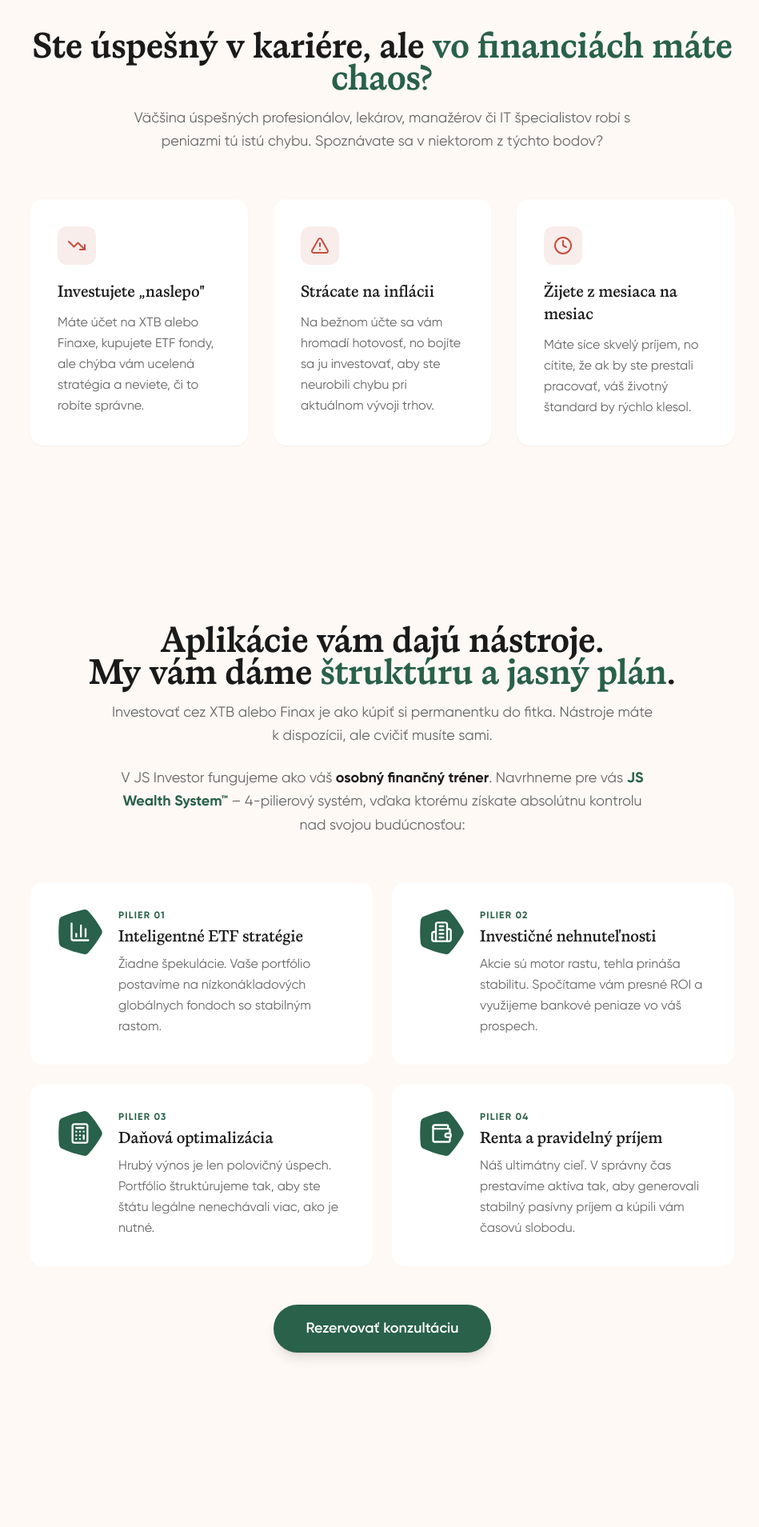
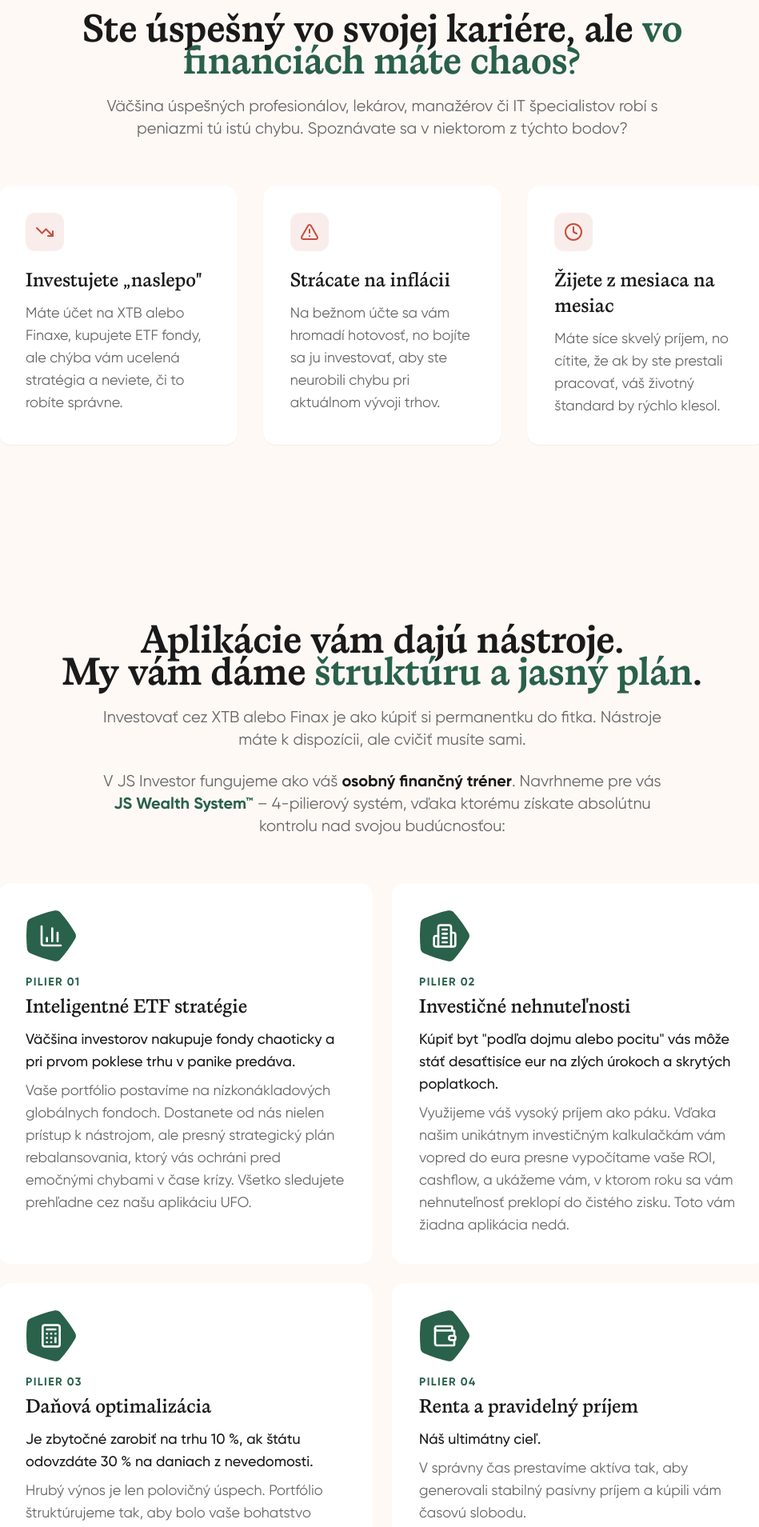
Before and after one commit to matus-babiak/js-investor, a React (Vite) app: page / in a window 1280 px wide. Shown: the part 880-2789 px from the top of the page at 80% size, without its empty margins (162-1111 px from the left). Built offline with nearby package versions, Linux system fonts and the light colour scheme; the HTML template or start-up script is replaced by a standard one.

Commit message:
Add FAQ section, improve typography and layout
Co-authored-by: Cursor <cursoragent@cursor.com>

```diff
--- a/src/components/BenefitsSection.tsx
+++ b/src/components/BenefitsSection.tsx
@@ -25,7 +25,7 @@ const BenefitsSection = () => {
   return (
     <section className="section-padding section-alt">
       <div ref={ref} className="content-width">
-        <h2 className={`scroll-animate ${isVisible ? 'visible' : ''} text-3xl md:text-4xl lg:text-[44px] font-serif font-bold text-foreground leading-tight mb-14 text-center`}>
+        <h2 className={`scroll-animate ${isVisible ? 'visible' : ''} text-3xl md:text-4xl lg:text-[48px] font-serif font-bold text-foreground  mb-14 text-center`}>
           Čo získate vďaka <span className="text-primary">JS Wealth System™</span>?
         </h2>
 
@@ -39,10 +39,10 @@ const BenefitsSection = () => {
                 <b.icon className="w-7 h-7 text-primary" />
               </div>
               <div>
-                <h3 className="font-serif text-2xl font-semibold text-foreground mb-3">
+                <h3 className="font-serif text-[26px] font-semibold text-foreground mb-3">
                   {b.title}
                 </h3>
-                <p className="text-lg text-muted-foreground leading-relaxed">{b.text}</p>
+                <p className="text-xl text-muted-foreground ">{b.text}</p>
               </div>
             </div>
           ))}
--- /dev/null
+++ b/src/components/FAQSection.tsx
@@ -0,0 +1,65 @@
+import { useState } from "react";
+import { ChevronDown } from "lucide-react";
+import { useScrollAnimation } from "@/hooks/use-scroll-animation";
+
+const faqs = [
+  {
+    question: "Prečo mi nestačí investovať cez Finax alebo Portu?",
+    answer: "Aplikácie sú skvelé nástroje pre základné sporenie. Avšak nedokážu analyzovať vašu úverovú bonitu, neporadia vám, či sa vám oplatí zobrať hypotéku na investičný byt, a nevyriešia vaše dane. My sme architektúrou vášho celého majetku, nielen jedného účtu.",
+  },
+  {
+    question: "Prečo si nespravovať XTB účet sám?",
+    answer: "Štatistiky ukazujú, že až 75 % ľudí pri samostatnom obchodovaní prichádza o peniaze. Náš systém vás chráni pred najväčším rizikom na trhu – pred vašimi vlastnými emóciami a zlými rozhodnutiami.",
+  },
+];
+
+const FAQSection = () => {
+  const { ref, isVisible } = useScrollAnimation();
+  const [openIndex, setOpenIndex] = useState<number | null>(null);
+
+  const toggleFaq = (index: number) => {
+    setOpenIndex(openIndex === index ? null : index);
+  };
+
+  return (
+    <section className="section-padding section-alt">
+      <div ref={ref} className="content-width">
+        <h2 className={`scroll-animate ${isVisible ? 'visible' : ''} text-3xl md:text-4xl lg:text-[48px] font-serif font-bold text-foreground  mb-12 text-center`}>
+          Často kladené otázky
+        </h2>
+
+        <div className="space-y-4 max-w-[880px] mx-auto">
+          {faqs.map((faq, i) => (
+            <div
+              key={i}
+              className={`scroll-animate scroll-animate-delay-${i + 1} ${isVisible ? 'visible' : ''} bg-card rounded-2xl overflow-hidden border-2 border-transparent transition-all duration-300 ${openIndex === i ? 'border-primary' : 'hover:border-primary/30'}`}
+            >
+              <button
+                onClick={() => toggleFaq(i)}
+                className="w-full flex items-center justify-between p-6 md:p-8 text-left cursor-pointer"
+              >
+                <h3 className="font-serif text-xl md:text-2xl font-semibold text-foreground pr-4">
+                  {faq.question}
+                </h3>
+                <ChevronDown
+                  className={`w-7 h-7 text-primary flex-shrink-0 transition-transform duration-300 ${openIndex === i ? 'rotate-180' : ''}`}
+                />
+              </button>
+              <div
+                className={`grid transition-all duration-300 ease-in-out ${openIndex === i ? 'grid-rows-[1fr] opacity-100' : 'grid-rows-[0fr] opacity-0'}`}
+              >
+                <div className="overflow-hidden">
+                  <p className="px-6 md:px-8 pb-6 md:pb-8 text-lg text-muted-foreground ">
+                    {faq.answer}
+                  </p>
+                </div>
+              </div>
+            </div>
+          ))}
+        </div>
+      </div>
+    </section>
+  );
+};
+
+export default FAQSection;
--- a/src/components/MechanismSection.tsx
+++ b/src/components/MechanismSection.tsx
@@ -6,25 +6,29 @@ const pillars = [
     icon: BarChart3,
     num: "01",
     title: "Inteligentné ETF stratégie",
-    text: "Žiadne špekulácie. Vaše portfólio postavíme na nízkonákladových globálnych fondoch so stabilným rastom.",
+    lead: "Väčšina investorov nakupuje fondy chaoticky a pri prvom poklese trhu v panike predáva.",
+    text: "Vaše portfólio postavíme na nízkonákladových globálnych fondoch. Dostanete od nás nielen prístup k nástrojom, ale presný strategický plán rebalansovania, ktorý vás ochráni pred emočnými chybami v čase krízy. Všetko sledujete prehľadne cez našu aplikáciu UFO.",
   },
   {
     icon: Building2,
     num: "02",
     title: "Investičné nehnuteľnosti",
-    text: "Akcie sú motor rastu, tehla prináša stabilitu. Spočítame vám presné ROI a využijeme bankové peniaze vo váš prospech.",
+    lead: "Kúpiť byt \"podľa dojmu alebo pocitu\" vás môže stáť desaťtisíce eur na zlých úrokoch a skrytých poplatkoch.",
+    text: "Využijeme váš vysoký príjem ako páku. Vďaka našim unikátnym investičným kalkulačkám vám vopred do eura presne vypočítame vaše ROI, cashflow, a ukážeme vám, v ktorom roku sa vám nehnuteľnosť preklopí do čistého zisku. Toto vám žiadna aplikácia nedá.",
   },
   {
     icon: Calculator,
     num: "03",
     title: "Daňová optimalizácia",
-    text: "Hrubý výnos je len polovičný úspech. Portfólio štruktúrujeme tak, aby ste štátu legálne nenechávali viac, ako je nutné.",
+    lead: "Je zbytočné zarobiť na trhu 10 %, ak štátu odovzdáte 30 % na daniach z nevedomosti.",
+    text: "Hrubý výnos je len polovičný úspech. Portfólio štruktúrujeme tak, aby bolo vaše bohatstvo chránené a aby ste štátu legálne nenechávali viac, ako je absolútne nutné.",
   },
   {
     icon: Wallet,
     num: "04",
     title: "Renta a pravidelný príjem",
-    text: "Náš ultimátny cieľ. V správny čas prestavíme aktíva tak, aby generovali stabilný pasívny príjem a kúpili vám časovú slobodu.",
+    lead: "Náš ultimátny cieľ.",
+    text: "V správny čas prestavíme aktíva tak, aby generovali stabilný pasívny príjem a kúpili vám časovú slobodu.",
   },
 ];
 
@@ -34,16 +38,16 @@ const MechanismSection = () => {
   return (
     <section className="section-padding">
       <div ref={ref} className="content-width">
-        <h2 className={`scroll-animate ${isVisible ? 'visible' : ''} text-3xl md:text-4xl lg:text-[44px] font-serif font-bold text-foreground leading-tight mb-4 text-center`}>
+        <h2 className={`scroll-animate ${isVisible ? 'visible' : ''} text-3xl md:text-4xl lg:text-[48px] font-serif font-bold text-foreground  mb-6 text-center`}>
           Aplikácie vám dajú nástroje.
           <br />
           My vám dáme <span className="text-primary">štruktúru a jasný plán</span>.
         </h2>
-        <p className={`scroll-animate scroll-animate-delay-1 ${isVisible ? 'visible' : ''} text-lg text-muted-foreground text-center max-w-[680px] mx-auto mb-6 leading-relaxed`}>
+        <p className={`scroll-animate scroll-animate-delay-1 ${isVisible ? 'visible' : ''} text-xl text-muted-foreground text-center max-w-[720px] mx-auto mb-6 `}>
           Investovať cez XTB alebo Finax je ako kúpiť si permanentku do fitka. Nástroje máte k
           dispozícii, ale cvičiť musíte sami.
         </p>
-        <p className={`scroll-animate scroll-animate-delay-1 ${isVisible ? 'visible' : ''} text-lg text-muted-foreground text-center max-w-[680px] mx-auto mb-14 leading-relaxed`}>
+        <p className={`scroll-animate scroll-animate-delay-1 ${isVisible ? 'visible' : ''} text-xl text-muted-foreground text-center max-w-[720px] mx-auto mb-14 `}>
           V JS Investor fungujeme ako váš{" "}
           <strong className="text-foreground">osobný finančný tréner</strong>. Navrhneme pre vás{" "}
           <strong className="text-primary">JS Wealth System™</strong> – 4-pilierový systém, vďaka
@@ -54,22 +58,19 @@ const MechanismSection = () => {
           {pillars.map((p, i) => (
             <div
               key={p.num}
-              className="card-hover bg-card rounded-2xl p-8 flex gap-5"
+              className="card-hover bg-card rounded-2xl p-8"
             >
-              <div className="flex-shrink-0">
-                <div className="w-14 h-14 icon-pattern-bg flex items-center justify-center">
-                  <p.icon className="w-7 h-7 text-primary-foreground" />
-                </div>
+              <div className="w-16 h-16 icon-pattern-bg flex items-center justify-center mb-4">
+                <p.icon className="w-8 h-8 text-primary-foreground" />
               </div>
-              <div>
-                <span className="text-xs font-sans font-bold tracking-widest text-primary uppercase mb-1 block">
-                  Pilier {p.num}
-                </span>
-                <h3 className="font-serif text-xl font-semibold text-foreground mb-2">
-                  {p.title}
-                </h3>
-                <p className="text-muted-foreground leading-relaxed">{p.text}</p>
-              </div>
+              <span className="text-sm font-sans font-bold tracking-widest text-primary uppercase mb-1 block">
+                Pilier {p.num}
+              </span>
+              <h3 className="font-serif text-2xl font-semibold text-foreground mb-3">
+                {p.title}
+              </h3>
+              <p className="text-lg text-foreground font-medium mb-2 ">{p.lead}</p>
+              <p className="text-lg text-muted-foreground ">{p.text}</p>
             </div>
           ))}
         </div>
@@ -77,7 +78,7 @@ const MechanismSection = () => {
         <div className="text-center mt-12">
           <a
             href="#kontakt"
-            className="btn-primary inline-block bg-primary text-primary-foreground font-sans font-semibold text-lg px-10 py-4 rounded-full shadow-lg"
+            className="btn-primary inline-block bg-primary text-primary-foreground font-sans font-semibold text-xl px-12 py-5 rounded-full shadow-lg"
           >
             Rezervovať konzultáciu
           </a>
--- a/src/components/ProblemSection.tsx
+++ b/src/components/ProblemSection.tsx
@@ -25,11 +25,11 @@ const ProblemSection = () => {
   return (
     <section className="section-padding section-alt">
       <div ref={ref} className="content-width">
-        <h2 className={`scroll-animate ${isVisible ? 'visible' : ''} text-3xl md:text-4xl lg:text-[44px] font-serif font-bold text-foreground leading-tight mb-4 text-center`}>
-          Ste úspešný v kariére, ale{" "}
+        <h2 className={`scroll-animate ${isVisible ? 'visible' : ''} text-3xl md:text-4xl lg:text-[48px] font-serif font-bold text-foreground  mb-6 text-center`}>
+          Ste úspešný vo svojej kariére, ale{" "}
           <span className="text-primary">vo financiách máte chaos?</span>
         </h2>
-        <p className={`scroll-animate scroll-animate-delay-1 ${isVisible ? 'visible' : ''} text-lg text-muted-foreground text-center max-w-[650px] mx-auto mb-14 leading-relaxed`}>
+        <p className={`scroll-animate scroll-animate-delay-1 ${isVisible ? 'visible' : ''} text-xl text-muted-foreground text-center max-w-[700px] mx-auto mb-14 `}>
           Väčšina úspešných profesionálov, lekárov, manažérov či IT špecialistov robí s peniazmi
           tú istú chybu. Spoznávate sa v niektorom z týchto bodov?
         </p>
@@ -43,8 +43,8 @@ const ProblemSection = () => {
               <div className="w-12 h-12 rounded-xl bg-accent/10 flex items-center justify-center mb-5">
                 <p.icon className="w-6 h-6 text-accent" />
               </div>
-              <h3 className="font-serif text-xl font-semibold text-foreground mb-3">{p.title}</h3>
-              <p className="text-muted-foreground leading-relaxed">{p.text}</p>
+              <h3 className="font-serif text-2xl font-semibold text-foreground mb-3">{p.title}</h3>
+              <p className="text-lg text-muted-foreground ">{p.text}</p>
             </div>
           ))}
         </div>
--- a/src/index.css
+++ b/src/index.css
@@ -142,12 +142,19 @@
   body {
     @apply bg-background text-foreground;
     font-family: 'Gilroy', system-ui, sans-serif;
+    line-height: 1.5em;
     -webkit-font-smoothing: antialiased;
     -moz-osx-font-smoothing: grayscale;
   }
 
   h1, h2, h3, h4, h5, h6 {
     font-family: 'Calvino', serif;
+    font-weight: 800;
+    line-height: 1.25em;
+  }
+
+  p {
+    line-height: 1.5em;
   }
 }
 
@@ -157,7 +164,7 @@
   }
 
   .content-width {
-    @apply max-w-[880px] mx-auto;
+    @apply max-w-[960px] mx-auto;
   }
 
   .section-alt {
--- a/src/pages/Index.tsx
+++ b/src/pages/Index.tsx
@@ -5,6 +5,7 @@ import MechanismSection from "@/components/MechanismSection";
 import BenefitsSection from "@/components/BenefitsSection";
 import ProofSection from "@/components/ProofSection";
 import TestimonialSection from "@/components/TestimonialSection";
+import FAQSection from "@/components/FAQSection";
 import UrgencySection from "@/components/UrgencySection";
 import Footer from "@/components/Footer";
 
@@ -19,6 +20,7 @@ const Index = () => {
         <BenefitsSection />
         <ProofSection />
         <TestimonialSection />
+        <FAQSection />
         <UrgencySection />
       </main>
       <Footer />
```
Also changed, not shown: src/components/Footer.tsx (+4 -4 lines), src/components/HeroSection.tsx (+6 -6 lines), src/components/ProofSection.tsx (+14 -14 lines), src/components/TestimonialSection.tsx (+7 -7 lines), src/components/UrgencySection.tsx (+5 -5 lines).
